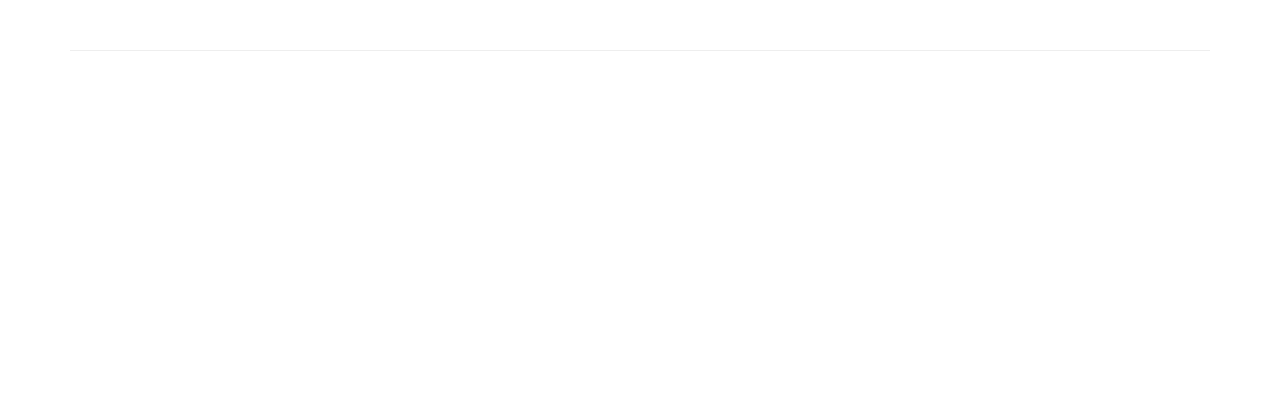
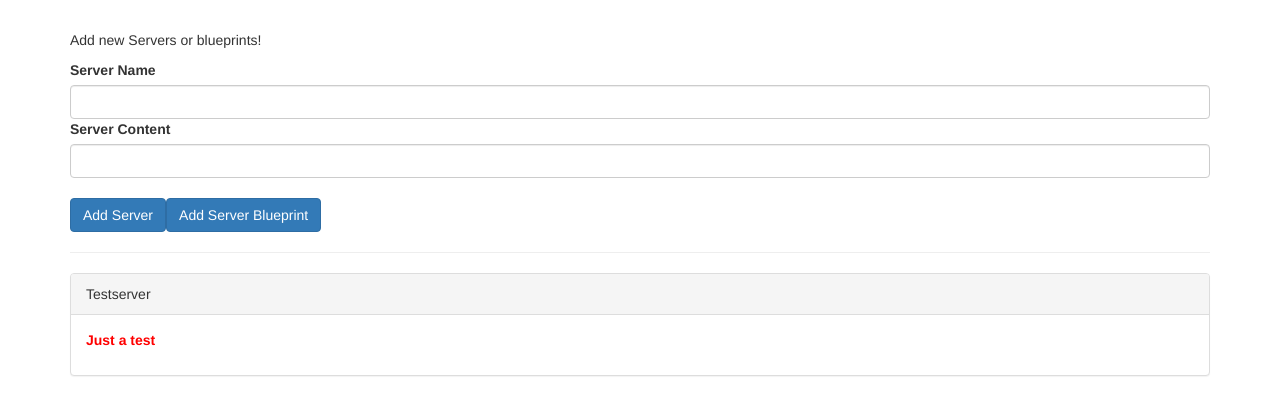
Before and after one commit to stefanbolcs/courseMaterialDatabinding, an Angular app: page / in a window 1280 px wide. Shown: the top 414 px of the page. Built offline with nearby package versions, Linux system fonts and the light colour scheme.

Commit message:
making components before we injectt custom property binding

```diff
--- a/src/app/app.component.html
+++ b/src/app/app.component.html
@@ -1,19 +1,12 @@
 <div class="container">
-
+  <app-cockpit></app-cockpit>
   <hr>
   <div class="row">
     <div class="col-xs-12">
-      <div
-        class="panel panel-default"
-        *ngFor="let element of serverElements">
-        <div class="panel-heading">{{ element.name }}</div>
-        <div class="panel-body">
-          <p>
-            <strong *ngIf="element.type === 'server'" style="color: red">{{ element.content }}</strong>
-            <em *ngIf="element.type === 'blueprint'">{{ element.content }}</em>
-          </p>
-        </div>
-      </div>
+      <app-server-element
+      *ngFor="let serverElement of serverElements"
+      [element]="serverElement"></app-server-element>
+
     </div>
   </div>
 </div>
--- a/src/app/app.component.ts
+++ b/src/app/app.component.ts
@@ -6,9 +6,8 @@ import { Component } from '@angular/core';
   styleUrls: ['./app.component.css']
 })
 export class AppComponent {
-  serverElements = [];
-  newServerName = '';
-  newServerContent = '';
+  serverElements = [{type:'server',name:'Testserver',content:'Just a test'}];
+
 
 
 }
--- a/src/app/cockpit/cockpit.component.ts
+++ b/src/app/cockpit/cockpit.component.ts
@@ -7,9 +7,28 @@ import { Component, OnInit } from '@angular/core';
 })
 export class CockpitComponent implements OnInit {
 
+  newServerName = '';
+  newServerContent = '';
+
   constructor() { }
 
   ngOnInit(): void {
   }
 
+  onAddServer() {
+    // this.serverElements.push({
+    //   type: 'server',
+    //   name: this.newServerName,
+    //   content: this.newServerContent
+    // });
+  }
+
+  onAddBlueprint() {
+    // this.serverElements.push({
+    //   type: 'blueprint',
+    //   name: this.newServerName,
+    //   content: this.newServerContent
+    // });
+  }
+
 }
--- a/src/app/server-element/server-element.component.html
+++ b/src/app/server-element/server-element.component.html
@@ -1 +1,10 @@
-<p>server-element works!</p>
+<div
+class="panel panel-default">
+<div class="panel-heading">{{ element.name }}</div>
+<div class="panel-body">
+  <p>
+    <strong *ngIf="element.type === 'server'" style="color: red">{{ element.content }}</strong>
+    <em *ngIf="element.type === 'blueprint'">{{ element.content }}</em>
+  </p>
+</div>
+</div>
--- a/src/app/server-element/server-element.component.ts
+++ b/src/app/server-element/server-element.component.ts
@@ -1,4 +1,4 @@
-import { Component, OnInit } from '@angular/core';
+import { Component, Input, OnInit } from '@angular/core';
 
 @Component({
   selector: 'app-server-element',
@@ -6,6 +6,9 @@ import { Component, OnInit } from '@angular/core';
   styleUrls: ['./server-element.component.css']
 })
 export class ServerElementComponent implements OnInit {
+  @Input() element:{
+    type:string, name:string, content:string
+  };
 
   constructor() { }
 
```
